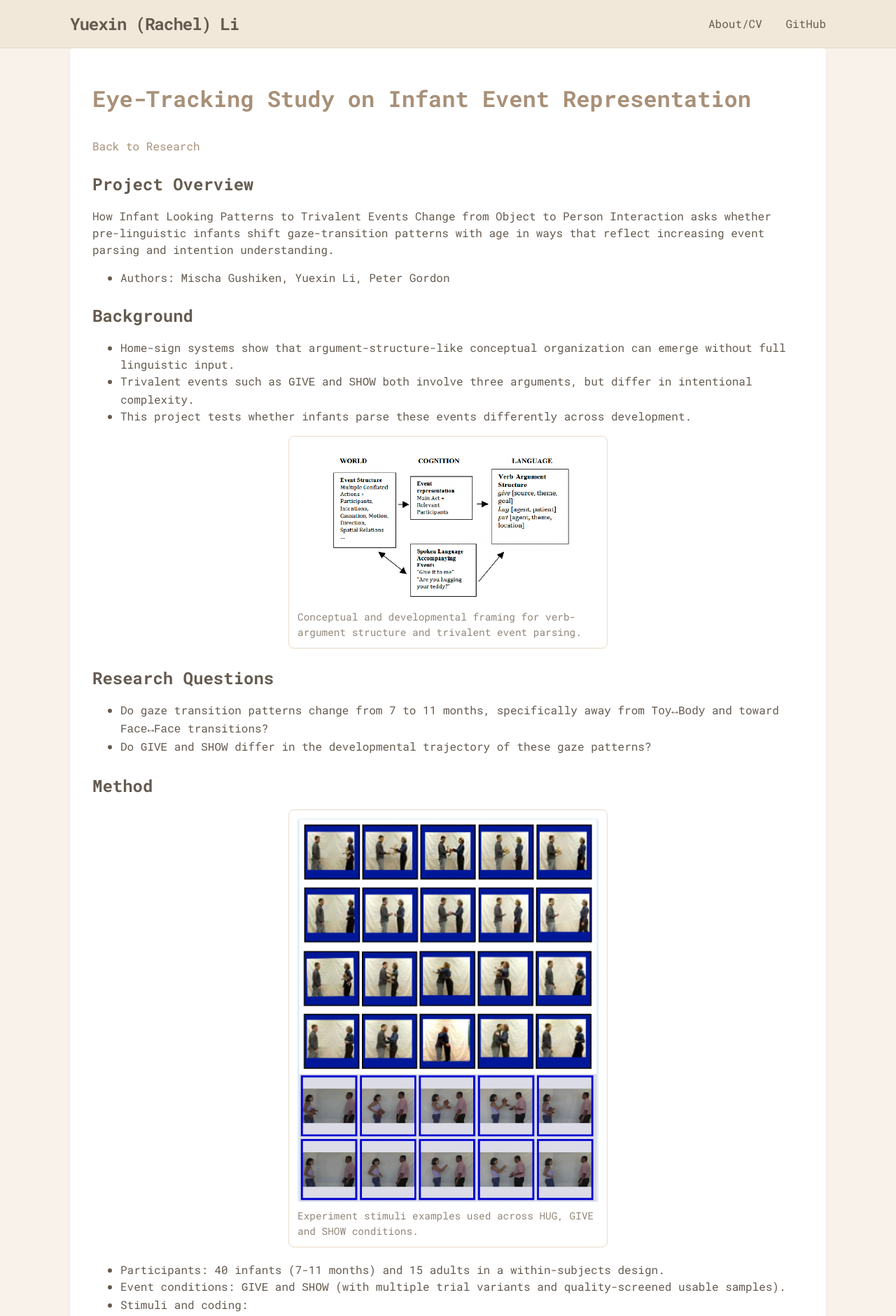
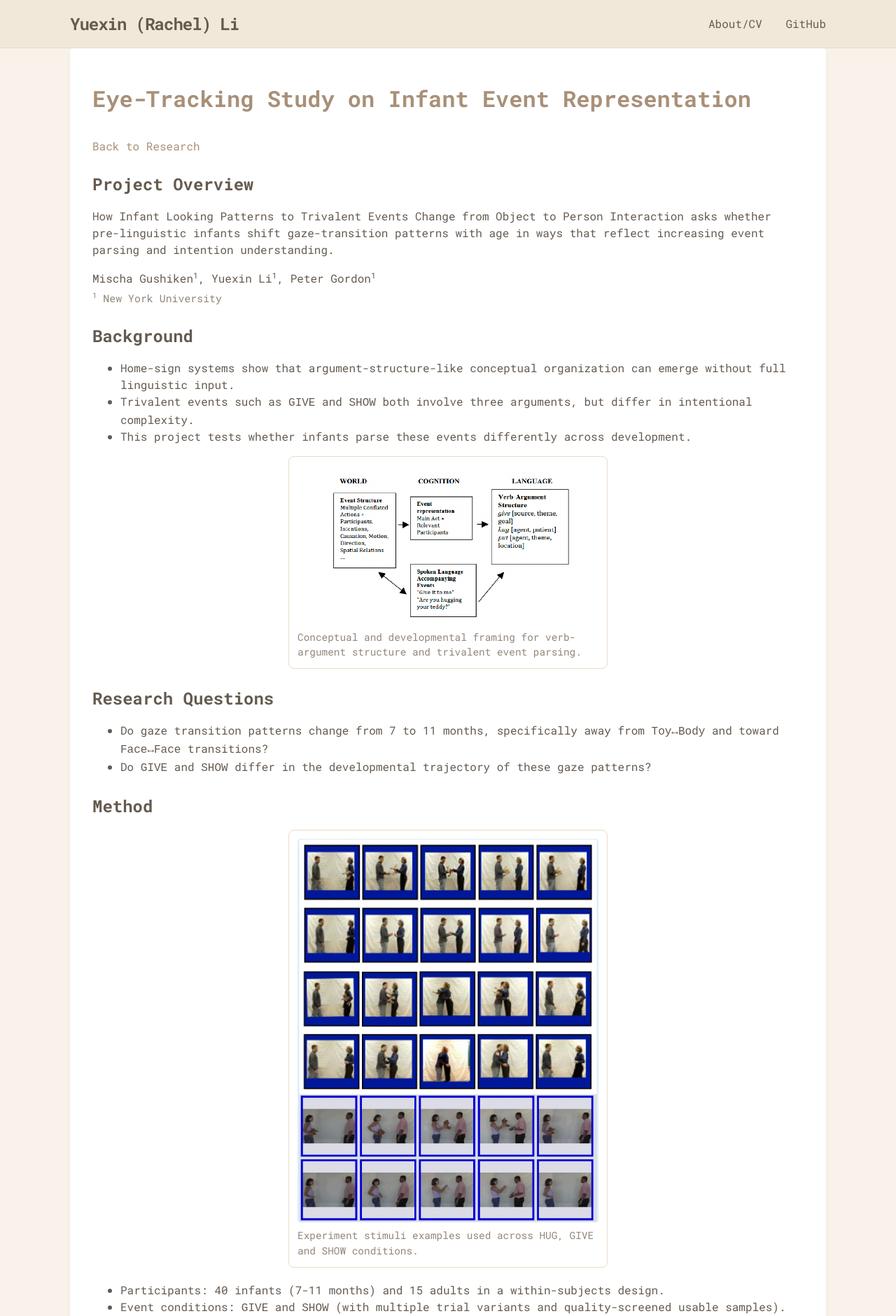
Before and after one commit to yuexin-li-7/yuexin-li-7.github.io, a Jekyll site: the page built from research/eye-tracking-study-on-infant-event-representation.md, in a window 1280 px wide. Shown: the top 1881 px of the page at 70% size. Built offline with Jekyll 4.4.1, drawn with Linux system fonts in a browser that asks for light colours.

Commit message:
Restyle research author blocks with superscript affiliations

```diff
--- a/_sass/main.scss
+++ b/_sass/main.scss
@@ -475,6 +475,27 @@ a {
   line-height: 1.5;
 }
 
+.project-authors {
+  margin-top: 0.2rem;
+  margin-bottom: 0.2rem;
+  font-size: 1rem;
+  line-height: 1.55;
+}
+
+.project-affiliations {
+  margin-top: 0;
+  margin-bottom: 0.9rem;
+  color: $grey-color-dark;
+  font-size: 0.93rem;
+  line-height: 1.5;
+}
+
+.project-authors sup,
+.project-affiliations sup {
+  font-size: 0.72em;
+  vertical-align: super;
+}
+
 .project-figure {
   margin: 1rem 0 1.25rem;
   border: 1px solid $beige-medium;
--- a/research/eye-tracking-study-on-infant-event-representation.md
+++ b/research/eye-tracking-study-on-infant-event-representation.md
@@ -10,7 +10,8 @@ permalink: /research/eye-tracking-study-on-infant-event-representation/
 
 How Infant Looking Patterns to Trivalent Events Change from Object to Person Interaction asks whether pre-linguistic infants shift gaze-transition patterns with age in ways that reflect increasing event parsing and intention understanding.
 
-- Authors: Mischa Gushiken, Yuexin Li, Peter Gordon
+<div class="project-authors">Mischa Gushiken<sup>1</sup>, Yuexin Li<sup>1</sup>, Peter Gordon<sup>1</sup></div>
+<div class="project-affiliations"><sup>1</sup> New York University</div>
 
 ## Background
 
```
Also changed, not shown: research/good-enough-vision-at-birth.md (+2 -1 lines).
